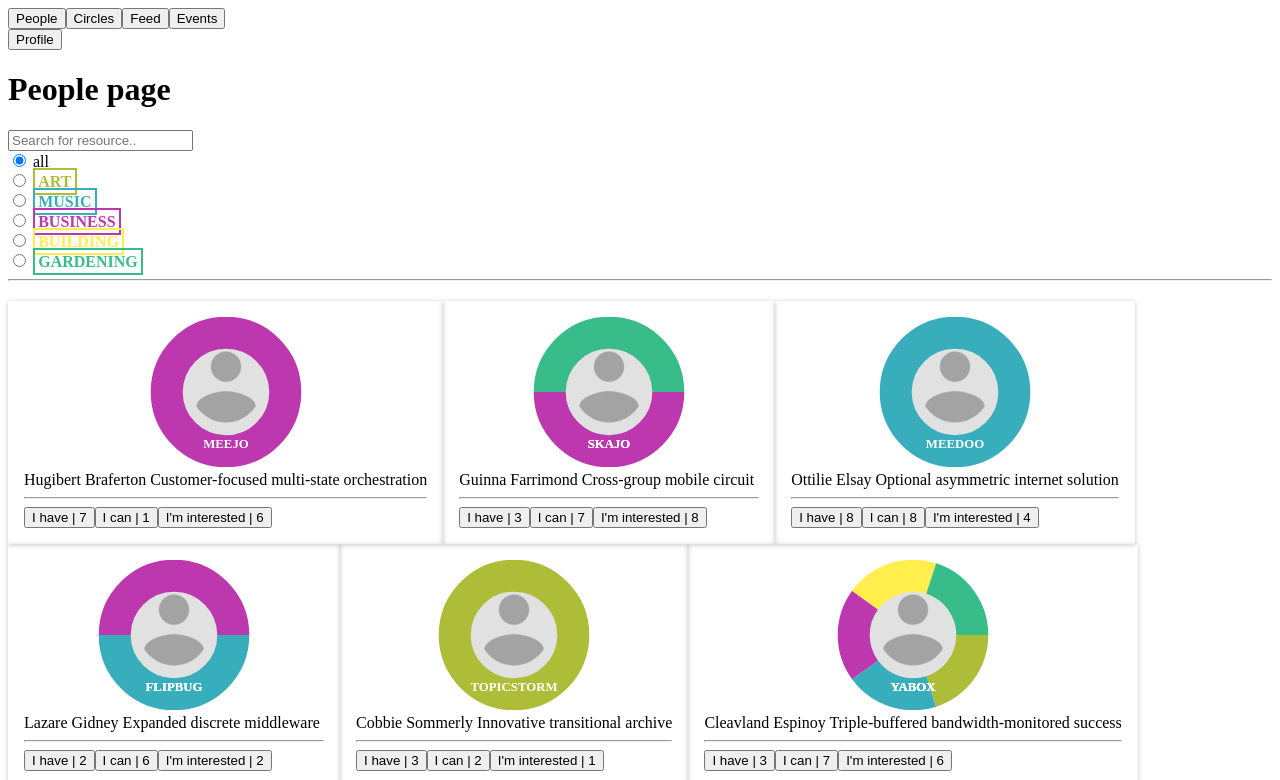
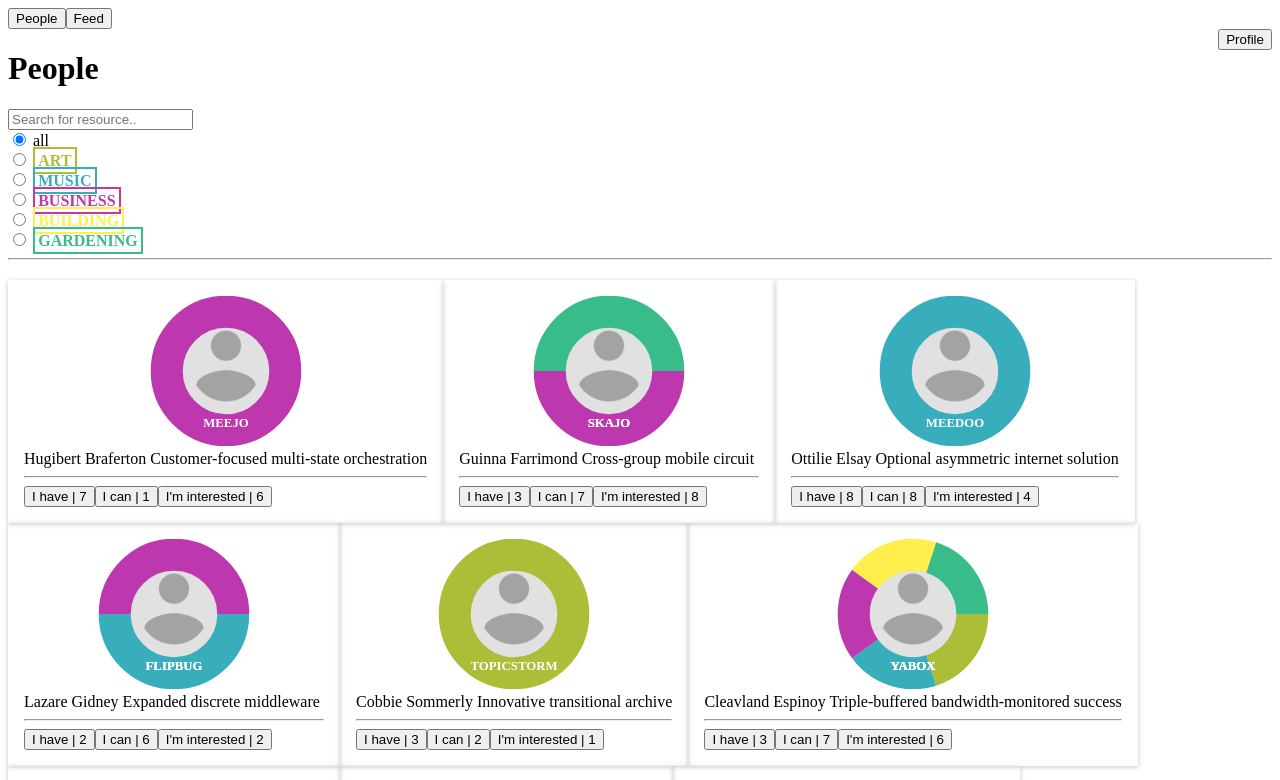
Before and after one commit to MGrudule/Knock, a Vue app: page /people in a window 1280 px wide. Shown: the top 780 px of the page. Built offline with nearby package versions, Linux system fonts and the light colour scheme; a web font is replaced by a local one.

Commit message:
[w11] Link adjustment

```diff
--- a/src/App.vue
+++ b/src/App.vue
@@ -3,14 +3,14 @@
     <div class="row">
           <div class="col-sm-8">
             <router-link tag="button" class="button block-mobile" to="/people">People</router-link>
-            <router-link tag="button" class="button block-mobile" to="/circles">Circles</router-link>
             <router-link tag="button" class="button block-mobile" to="/feed">Feed</router-link>
-            <router-link tag="button" class="button block-mobile" to="/events">Events</router-link>
+            <!-- <router-link tag="button" class="button block-mobile" to="/circles">Circles</router-link>
+            <router-link tag="button" class="button block-mobile" to="/events">Events</router-link> -->
 
           </div>
           <div class="col-sm-3">
 
-            <router-link tag="button" class="button button-white block-mobile" to="/profile">Profile</router-link>
+            <router-link tag="button" class="button button-white block-mobile float-right" to="/profile">Profile</router-link>
 
           </div>
 
@@ -37,7 +37,9 @@ export default {
 </style>
 
 
-<style lang="sass" scoped>
-
+<style lang="scss" scoped>
+.float-right{
+  float:right;
+}
 
 </style>
--- a/src/views/Feed.vue
+++ b/src/views/Feed.vue
@@ -33,7 +33,7 @@ export default {
       msg: 'Feed page',
       posts: [],
       search: '',
-      msg: 'People page',
+      msg: 'Post Feed',
       loading: false,
       myJson: json,
     }
--- a/src/views/People.vue
+++ b/src/views/People.vue
@@ -66,7 +66,7 @@ export default {
 
       checkedNames: '',
       search: '',
-      msg: 'People page',
+      msg: 'People',
       loading: false,
       myJson: json,
       categories: [{
```
